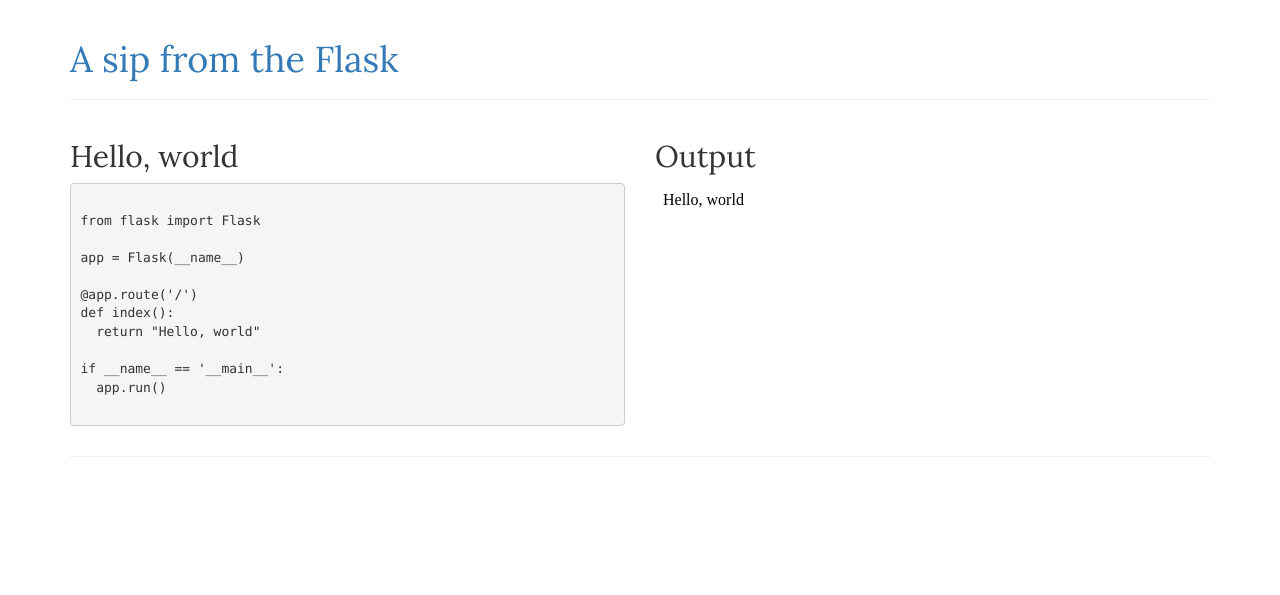
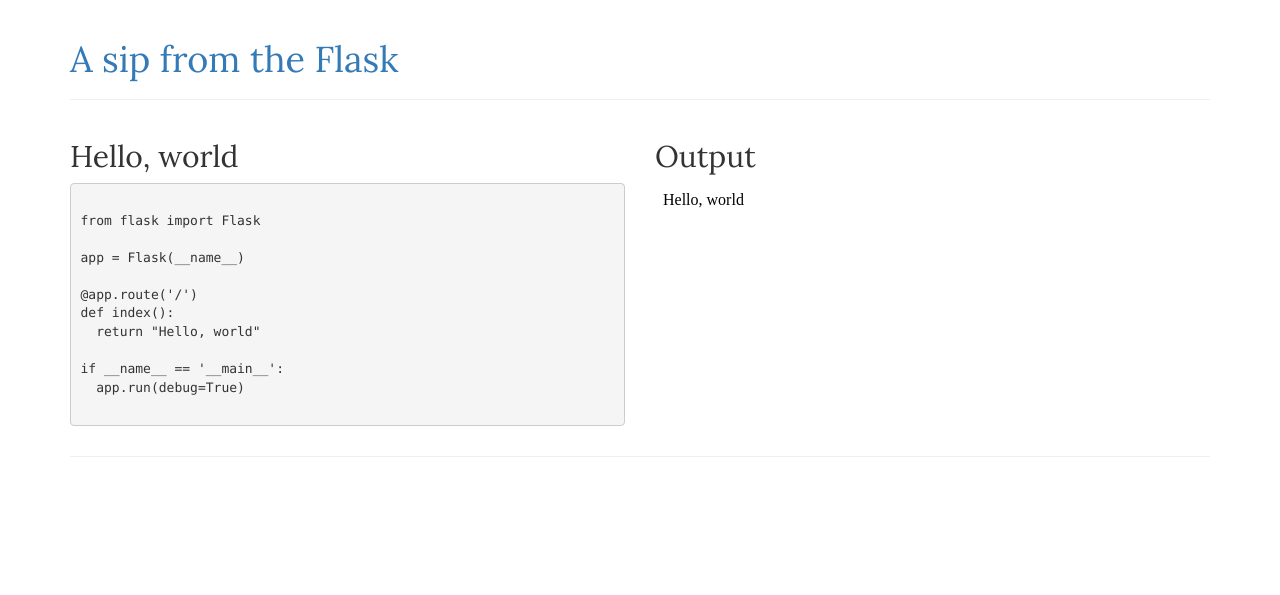
Before and after one commit to marksteve/asftf, a Flask app: page /1 in a window 1280 px wide. Shown: the top 595 px of the page. Run offline with Flask 2, Linux system fonts and the light colour scheme; some libraries are stand-ins or nearby versions.

Commit message:
Use debug mode in slide 1

```diff
--- a/templates/slide_1.html
+++ b/templates/slide_1.html
@@ -11,7 +11,7 @@
   return "Hello, world"
 
 if __name__ == '__main__':
-  app.run()
+  app.run(debug=True)
 
 </pre></code>
 {% endblock %}
```
